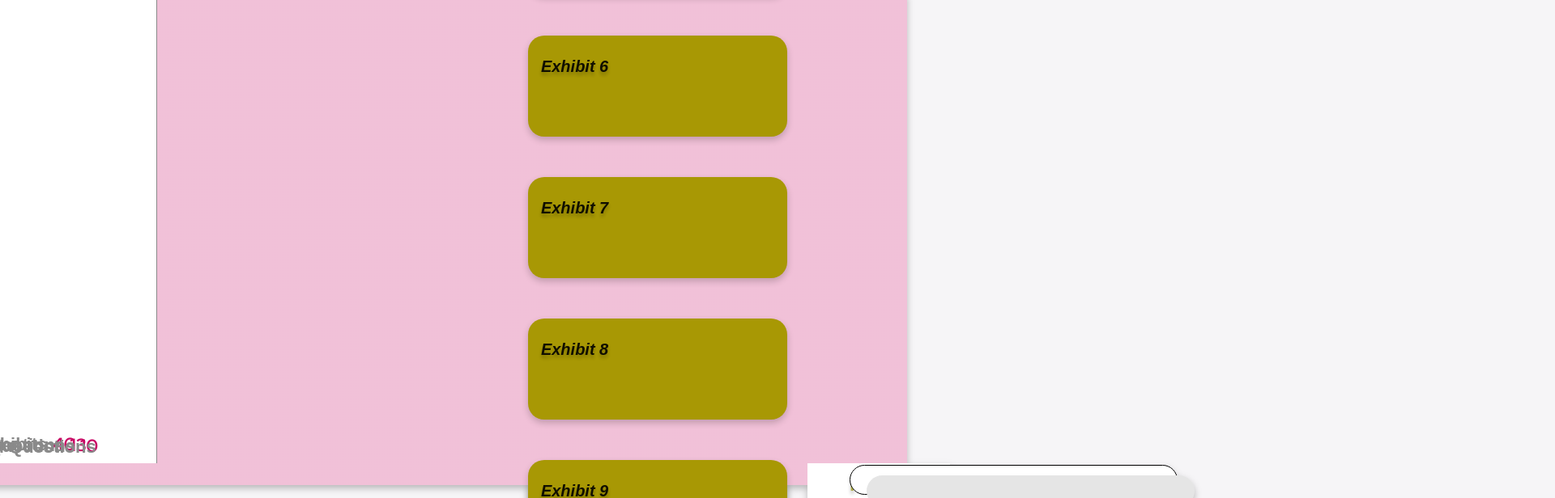
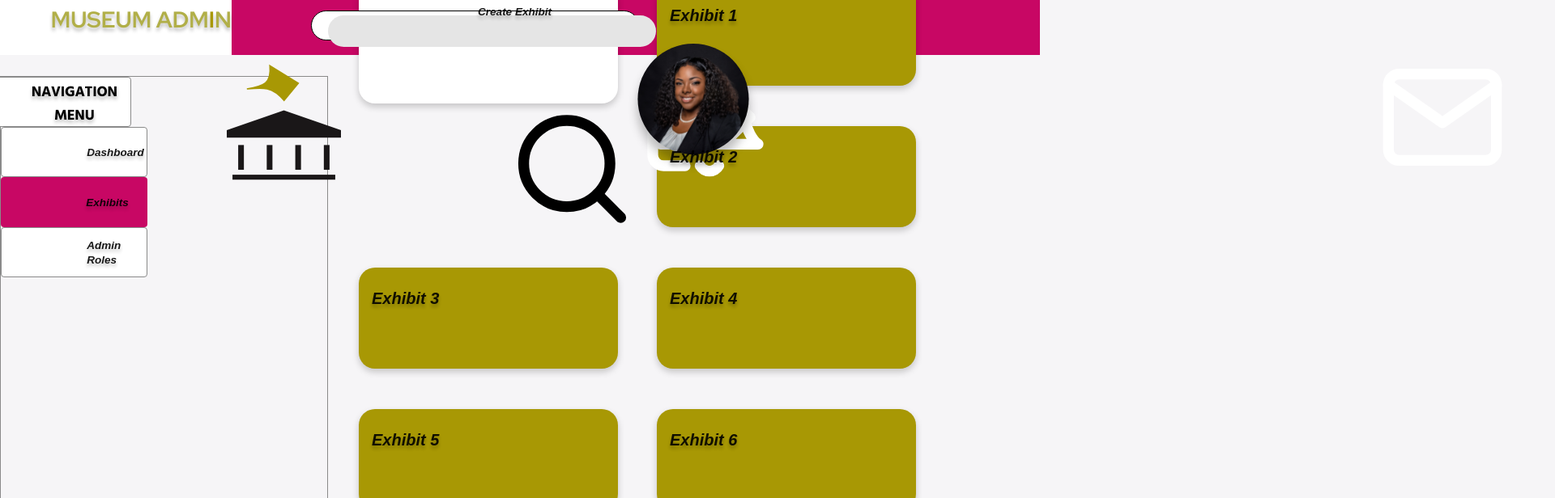
Before and after one commit to reskillamericans/MuseumExperience-Group2-Python-FE, a React (Create React App) app: page /admin-exhibit in a window 1280 px wide. Shown: the top 616 px of the page at 81% size, 1920 px wide, since content can reach past the window. Built offline with nearby package versions, Linux system fonts and the light colour scheme.

Commit message:
resolved CSS conflicts on Exhibit file

```diff
--- a/src/admin/Exhibit/exhibit.css
+++ b/src/admin/Exhibit/exhibit.css
@@ -3,7 +3,7 @@
 * {
   font-family: red hat display;
 }
-.header {
+.Exhibit_header {
   display: flex;
   flex-direction: row;
   width: 100.3%;
@@ -13,7 +13,7 @@
   margin-left: 0%;
   margin-top: 0%;
 }
-.bar {
+.Exhibit_bar {
   border: 1px black solid;
   margin-left: 30%;
   margin-top: 1%;
@@ -37,7 +37,7 @@
   background-color: transparent;
   border: none;
 }
-.logo {
+.Exhibit_logo {
   background-color: white;
   font-size: 20px;
   font-weight: 700;
@@ -59,18 +59,18 @@ h1 {
 .gold {
   color: #a89804;
 }
-.mail,
-.bell,
-.logout {
+.Exhibit_mail,
+.Exhibit_bell,
+.Exhibit_logout {
   margin-top: 20px;
 }
-.mail {
+.Exhibit_mail {
   margin-left: 925px;
 }
-.bell {
+.Exhibit_bell {
   margin-left: 20px;
 }
-.logout {
+.Exhibit_logout {
   margin-left: 20px;
   padding-right: 20px;
 }
@@ -78,7 +78,7 @@ h1 {
   margin-top: 9px;
 }
 
-.nav {
+.Exhibit_nav {
   display: flex;
   flex-direction: column;
   width: 405px;
@@ -101,7 +101,7 @@ a:active {
   color: black;
 }
 .navimen,
-.dash,
+.Exhibit_dash,
 .exhi {
   background-color: white;
   height: 62px;
@@ -114,7 +114,7 @@ a:active {
   margin-left: -5%;
   font-size: 18px;
 }
-.menu {
+.Exhibit_menu {
   margin-top: 3%;
 }
 .exhi {
@@ -141,10 +141,10 @@ a:active {
   line-height: 1px;
   color: #8a8a8a;
 }
-.pink {
+.Exhibit_pink {
   color: #c80764;
 }
-.cards {
+.Exhibit_cards {
   margin-left: 400px;
   margin-top: -870px;
   height: 956px;
@@ -178,7 +178,7 @@ a:active {
   font-weight: 700;
   border-radius: 20px;
 }
-.component {
+.Exhibit_component {
   margin-left: 190%;
 }
 .exhibit {
@@ -203,7 +203,7 @@ a:active {
   border: none;
 }
 
-.circle {
+.Exhibit_circle {
   display: block;
   margin-top: 150%;
   margin-left: 30%;
@@ -227,7 +227,7 @@ a:active {
 
 /* Responsive columns */
 @media screen and (max-width: 600px) {
-  .container {
+  .Exhibit_container {
     width: 100%;
     overflow-y: hidden;
     background-color: #ffffff;
@@ -261,7 +261,7 @@ a:active {
     width: 370px;
     border: 1px solid #8a8a8a;
   }
-  .create {
+  .Exhibit_create {
     margin-top: 10%;
   }
   .serwhite {
@@ -271,17 +271,17 @@ a:active {
     background-color: transparent;
     border: none;
   }
-  .bell,
-  .mail,
+  .Exhibit_bell,
+  .Exhibit_mail,
   .proimage {
     margin-left: 0%;
   }
-  .mail {
+  .Exhibit_mail {
     display: block;
     margin-left: 100%;
     margin-top: 180%;
   }
-  .bell {
+  .Exhibit_bell {
     margin-left: 190%;
     margin-top: 44px;
   }
@@ -298,13 +298,13 @@ a:active {
     padding-bottom: 0%;
     padding-right: 0%;
   }
-  .nav {
+  .Exhibit_nav {
     display: none;
   }
   .header {
     display: none;
   }
-  .cards {
+  .Exhibit_cards {
     margin-left: 6%;
     height: 100%;
     margin-top: 10%;
--- a/src/admin/Exhibit/exhibit.js
+++ b/src/admin/Exhibit/exhibit.js
@@ -20,9 +20,9 @@ import mobexhibits from "./mobExhibits.svg";
 
 export default function Exhibit() {
   return (
-    <div className="container">
-      <div className="header">
-        <div className="logo">
+    <div className="Exhibit_container">
+      <div className="Exhibit_header">
+        <div className="Exhibit_logo">
           <span>
             <img src={design} alt="Logo" className="muspic" />{" "}
             <h1>
@@ -30,20 +30,20 @@ export default function Exhibit() {
             </h1>
           </span>
         </div>
-        <div className="bar">
+        <div className="Exhibit_bar">
           <input type="search" id="site-search" name="q"></input>
           <button className="serbut">
             <img src={searchsym} alt="search symbol" className="searchsym" />
           </button>
         </div>
         <div>
-          <img src={mail} alt="mail" className="mail" />
+          <img src={mail} alt="mail" className="Exhibit_mail" />
         </div>
         <div>
-          <img src={bell} alt="bell" className="bell" />
+          <img src={bell} alt="bell" className="Exhibit_bell" />
         </div>
         <div>
-          <img src={logout} alt="logout" className="logout" />
+          <img src={logout} alt="logout" className="Exhibit_logout" />
         </div>
         <div>
           <img src={proimage} alt="proimage" className="proimage" />
@@ -58,23 +58,23 @@ export default function Exhibit() {
           <img src={mobexhibits} alt="exhibits" />
         </div>
         <div>
-          <img src={mail} alt="mail" className="mail" />
+          <img src={mail} alt="mail" className="Exhibit_mail" />
         </div>
         <div>
-          <img src={bell} alt="bell" className="bell" />
+          <img src={bell} alt="bell" className="Exhibit_bell" />
         </div>
         <div>
           <img src={proimage} alt="proimage" className="proimage" />
         </div>
       </div>
 
-      <div className="nav">
+      <div className="Exhibit_nav">
         <button className="navimen">
           <a href="">
-            <h2 className="menu">NAVIGATION MENU</h2>
+            <h2 className="Exhibit_menu">NAVIGATION MENU</h2>
           </a>
         </button>
-        <button className="dash">
+        <button className="Exhibit_dash">
           <a href="">
             <h3>Dashboard</h3>
           </a>
@@ -85,33 +85,33 @@ export default function Exhibit() {
             <img src={poly} alt="triangle" className="poly" />
           </a>
         </button>
-        <button className="dash">
+        <button className="Exhibit_dash">
           <a href="">
             <h3>Admin Roles</h3>
           </a>
         </button>
 
         <p className="total exhibitP">
-          Total No. Exhibits <span className="pink">46</span>
+          Total No. Exhibits <span className="Exhibit_pink">46</span>
         </p>
         <p className="exhibitP">
-          Total No. Questions <span className="pink">13</span>
+          Total No. Questions <span className="Exhibit_pink">13</span>
         </p>
         <p className="exhibitP">
           {" "}
-          Answered Questions <span className="pink">10</span>
+          Answered Questions <span className="Exhibit_pink">10</span>
         </p>
         <p className="unans exhibitP">
-          Unanswered Questions <span className="pink">3</span>
+          Unanswered Questions <span className="Exhibit_pink">3</span>
         </p>
       </div>
 
-      <div className="cards">
+      <div className="Exhibit_cards">
         <div class="row">
           <div class="column">
             <button class="createcard">
               <div>
-                <img src={circle} alt="circle" className="circle" />
+                <img src={circle} alt="circle" className="Exhibit_circle" />
               </div>
               <div>
                 <img
@@ -127,7 +127,7 @@ export default function Exhibit() {
                   className="horizplus"
                 />
               </div>
-              <h3 className="create">Create Exhibit</h3>
+              <h3 className="Exhibit_create">Create Exhibit</h3>
             </button>
           </div>
 
@@ -138,7 +138,7 @@ export default function Exhibit() {
                 <img
                   src={component1}
                   alt="edit content"
-                  className="component"
+                  className="Exhibit_component"
                 />
               </div>
             </div>
@@ -151,7 +151,7 @@ export default function Exhibit() {
                 <img
                   src={component1}
                   alt="edit content"
-                  className="component"
+                  className="Exhibit_component"
                 />
               </div>
             </div>
@@ -163,7 +163,7 @@ export default function Exhibit() {
                 <img
                   src={component1}
                   alt="edit content"
-                  className="component"
+                  className="Exhibit_component"
                 />
               </div>
             </div>
@@ -175,7 +175,7 @@ export default function Exhibit() {
                 <img
                   src={component1}
                   alt="edit content"
-                  className="component"
+                  className="Exhibit_component"
                 />
               </div>
             </div>
@@ -187,7 +187,7 @@ export default function Exhibit() {
                 <img
                   src={component1}
                   alt="edit content"
-                  className="component"
+                  className="Exhibit_component"
                 />
               </div>
             </div>
@@ -199,7 +199,7 @@ export default function Exhibit() {
                 <img
                   src={component1}
                   alt="edit content"
-                  className="component"
+                  className="Exhibit_component"
                 />
               </div>
             </div>
@@ -211,7 +211,7 @@ export default function Exhibit() {
                 <img
                   src={component1}
                   alt="edit content"
-                  className="component"
+                  className="Exhibit_component"
                 />
               </div>
             </div>
@@ -223,7 +223,7 @@ export default function Exhibit() {
                 <img
                   src={component1}
                   alt="edit content"
-                  className="component"
+                  className="Exhibit_component"
                 />
               </div>
             </div>
@@ -235,7 +235,7 @@ export default function Exhibit() {
                 <img
                   src={component1}
                   alt="edit content"
-                  className="component"
+                  className="Exhibit_component"
                 />
               </div>
             </div>
@@ -247,7 +247,7 @@ export default function Exhibit() {
                 <img
                   src={component1}
                   alt="edit content"
-                  className="component"
+                  className="Exhibit_component"
                 />
               </div>
             </div>
@@ -259,7 +259,7 @@ export default function Exhibit() {
                 <img
                   src={component1}
                   alt="edit content"
-                  className="component"
+                  className="Exhibit_component"
                 />
               </div>
             </div>
@@ -271,7 +271,7 @@ export default function Exhibit() {
                 <img
                   src={component1}
                   alt="edit content"
-                  className="component"
+                  className="Exhibit_component"
                 />
               </div>
             </div>
@@ -283,7 +283,7 @@ export default function Exhibit() {
                 <img
                   src={component1}
                   alt="edit content"
-                  className="component"
+                  className="Exhibit_component"
                 />
               </div>
             </div>
@@ -295,7 +295,7 @@ export default function Exhibit() {
                 <img
                   src={component1}
                   alt="edit content"
-                  className="component"
+                  className="Exhibit_component"
                 />
               </div>
             </div>
```
